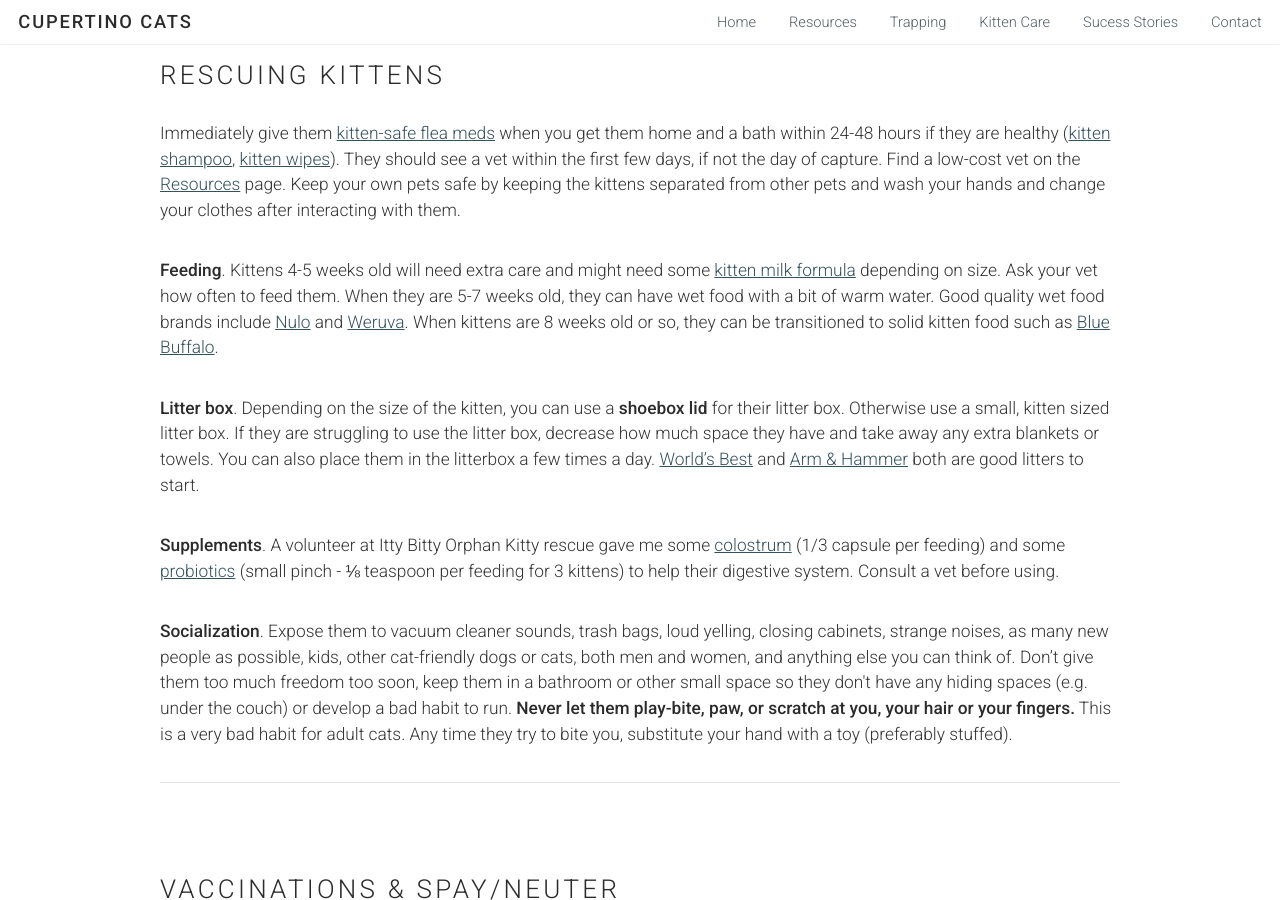
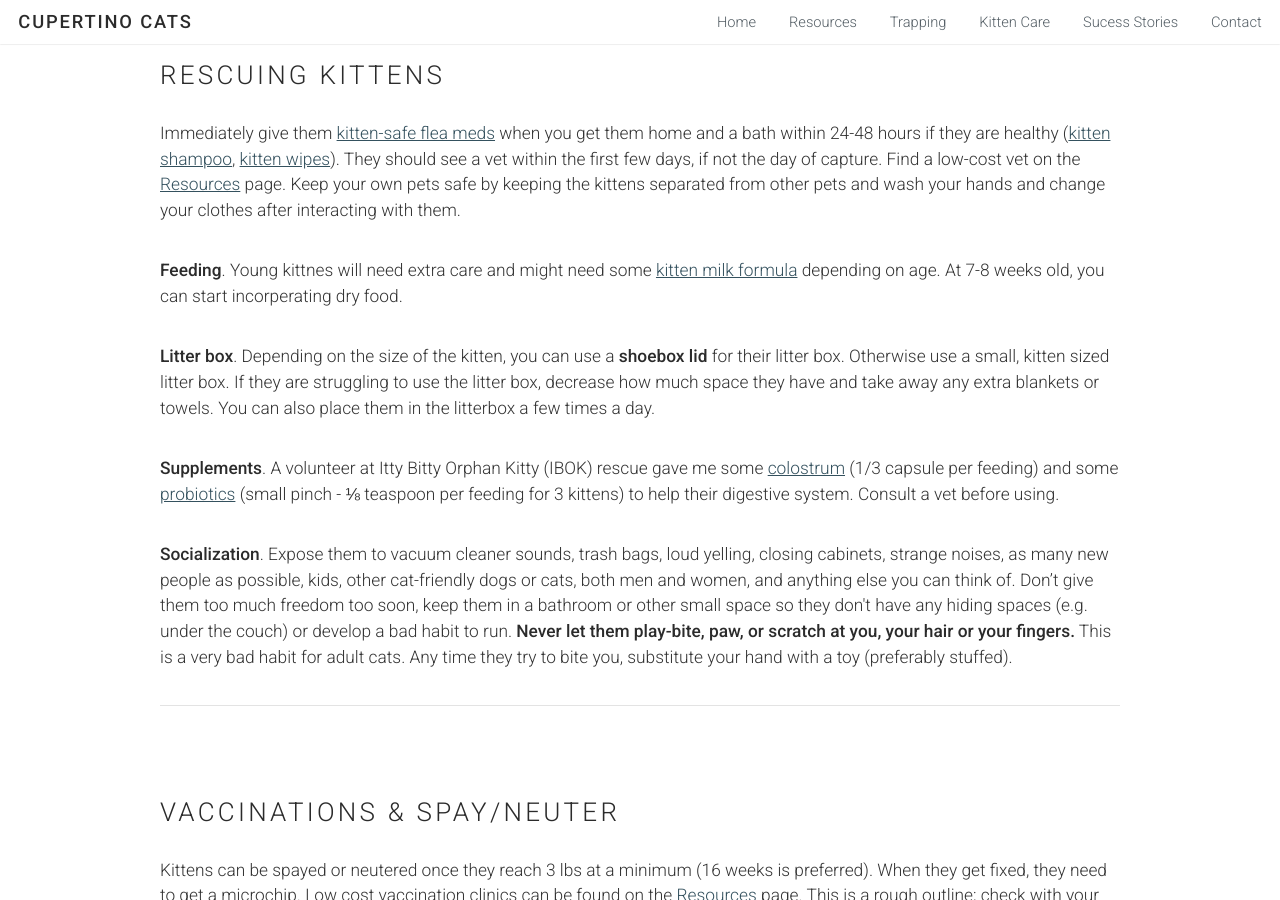
Before and after one commit to sunmeetsingh/bayareacats.github.io, a Jekyll site: the page built from kitten-care.html, in a window 1280 px wide and 900 px high, scrolled down 626 px. Built offline with Jekyll 4.4.1, drawn with Linux system fonts in a browser that asks for light colours.

Commit message:
Update kitten care

```diff
--- a/kitten-care.html
+++ b/kitten-care.html
@@ -25,11 +25,11 @@ layout: default
                 <h2>Rescuing Kittens</h2>
                 <p>Immediately give them <a target="_blank" href="https://www.chewy.com/advantage-ii-flea-treatment-kittens-2/dp/177399?utm_source=google-product&utm_medium=cpc&utm_campaign=hg&utm_content=Advantage%20II&utm_term=&gclid=CjwKCAjwm_P5BRAhEiwAwRzSO2PtmB3PXnfr6F9sCKFPFUnfU3igIF_pHUM5IbJsw6wfRLTlLsTqfRoCAgoQAvD_BwE">kitten-safe flea meds</a> when you get them home and a bath within 24-48 hours if they are healthy (<a target="_blank" href="https://www.amazon.com/Burts-Bees-Tearless-Shampoo-Buttermilk/dp/B01CCFPC08/ref=asc_df_B01CCFPC08/?tag=hyprod-20&linkCode=df0&hvadid=198060065450&hvpos=&hvnetw=g&hvrand=598128284885984113&hvpone=&hvptwo=&hvqmt=&hvdev=c&hvdvcmdl=&hvlocint=&hvlocphy=9032135&hvtargid=pla-348970884479&psc=1">kitten shampoo</a>, <a target="_blank" href="https://www.amazon.com/Burts-Bees-Cats-All-Natural-Reducing/dp/B01CCV8GUA/ref=sr_1_4?dchild=1&keywords=burts+bees+kitten&qid=1597433179&s=pet-supplies&sr=1-4">kitten wipes</a>). They should see a vet within the first few days, if not the day of capture. Find a low-cost vet on the <a href="resources#veterinary">Resources</a> page. Keep your own pets safe by  keeping the kittens separated from other pets and wash your hands and change your clothes after interacting with them.</p>
 
-                <p><b>Feeding</b>. Kittens 4-5 weeks old will need extra care and might need some <a target="_blank" href="https://www.chewy.com/petag-kmr-kitten-milk-replacer-liquid/dp/125394?utm_source=google-product&utm_medium=cpc&utm_campaign=f&utm_content=PetAg&utm_term=&gclid=Cj0KCQjw7Nj5BRCZARIsABwxDKLV-64XJbSSeSetwZ9YnulFFveKaY4RDfY76x5AiLblr5aCF_hh1vQaAucJEALw_wcB">kitten milk formula</a> depending on size. Ask your vet how often to feed them. When they are 5-7 weeks old, they can have wet food with a bit of warm water. Good quality wet food brands include <a target="_blank" href="https://www.amazon.com/dp/B06X15H5RH/ref=twister_B07SPH2T2B?_encoding=UTF8&psc=1">Nulo</a> and <a target="_blank" href="https://www.chewy.com/weruva-cats-in-kitchen-goldie-lox-3/dp/120532">Weruva</a>. When kittens are 8 weeks old or so, they can be transitioned to solid kitten food such as <a target="_blank" href="https://www.chewy.com/blue-buffalo-sensitive-stomach/dp/35921">Blue Buffalo</a>.</p>
+                <p><b>Feeding</b>. Young kittnes will need extra care and might need some <a target="_blank" href="https://www.chewy.com/petag-kmr-kitten-milk-replacer-liquid/dp/125394?utm_source=google-product&utm_medium=cpc&utm_campaign=f&utm_content=PetAg&utm_term=&gclid=Cj0KCQjw7Nj5BRCZARIsABwxDKLV-64XJbSSeSetwZ9YnulFFveKaY4RDfY76x5AiLblr5aCF_hh1vQaAucJEALw_wcB">kitten milk formula</a> depending on age. At 7-8 weeks old, you can start incorperating dry food.</p>
 
-                <p><b>Litter box</b>. Depending on the size of the kitten, you can use a <b>shoebox lid</b> for their litter box. Otherwise use a small, kitten sized litter box. If they are struggling to use the litter box, decrease how much space they have and take away any extra blankets or towels. You can also place them in the litterbox a few times a day. <a target="_blank" href="https://www.amazon.com/Worlds-Best-Cat-Litter-28-Pounds/dp/B009QJYBVK/ref=sr_1_2?dchild=1&keywords=world%27s+best&qid=1596735680&sr=8-2">World’s Best</a> and <a target="_blank" href="https://www.chewy.com/arm-hammer-litter-clump-seal-multi/dp/105866?utm_source=google-product&utm_medium=cpc&utm_campaign=hg&utm_content=Arm%20%26%20Hammer%20Litter&utm_term=&gclid=CjwKCAjw1K75BRAEEiwAd41h1EkvT6NkUCM7rua1_JNP5voeBkEm4y974ANeHYxK0GuQJbZDHbhKihoCyjcQAvD_BwE">Arm & Hammer</a> both are good litters to start.</p>
+                <p><b>Litter box</b>. Depending on the size of the kitten, you can use a <b>shoebox lid</b> for their litter box. Otherwise use a small, kitten sized litter box. If they are struggling to use the litter box, decrease how much space they have and take away any extra blankets or towels. You can also place them in the litterbox a few times a day.</p>
 
-                <p><b>Supplements</b>. A volunteer at Itty Bitty Orphan Kitty rescue gave me some <a target="_blank" href="https://www.amazon.com/Jarrow-Formulas-Colostrum-Gastroinestinal-Respiratory/dp/B0013OVTT8">colostrum</a> (1/3 capsule per feeding) and some <a target="_blank" href="https://www.amazon.com/Pet-Ultimates-Probiotics-Cats-Litterbox/dp/B00RKQF6QA/ref=sr_1_6?crid=8GMZ251N0L9V&dchild=1&keywords=pet+ultimates+probiotic+for+cats&qid=1597606190&sprefix=probiotics+for+cats+petul%2Caps%2C220&sr=8-6">probiotics</a> (small pinch - ⅛ teaspoon per feeding for 3 kittens) to help their digestive system. Consult a vet before using.</p>
+                <p><b>Supplements</b>. A volunteer at Itty Bitty Orphan Kitty (IBOK) rescue gave me some <a target="_blank" href="https://www.amazon.com/Jarrow-Formulas-Colostrum-Gastroinestinal-Respiratory/dp/B0013OVTT8">colostrum</a> (1/3 capsule per feeding) and some <a target="_blank" href="https://www.amazon.com/Pet-Ultimates-Probiotics-Cats-Litterbox/dp/B00RKQF6QA/ref=sr_1_6?crid=8GMZ251N0L9V&dchild=1&keywords=pet+ultimates+probiotic+for+cats&qid=1597606190&sprefix=probiotics+for+cats+petul%2Caps%2C220&sr=8-6">probiotics</a> (small pinch - ⅛ teaspoon per feeding for 3 kittens) to help their digestive system. Consult a vet before using.</p>
 
                 <p><b>Socialization</b>. Expose them to vacuum cleaner sounds, trash bags, loud yelling, closing cabinets, strange noises, as many new people as possible, kids, other cat-friendly dogs or cats, both men and women, and anything else you can think of. Don’t give them too much freedom too soon, keep them in a bathroom or other small space so they don't have any hiding spaces (e.g. under the couch) or develop a bad habit to run. <b>Never let them play-bite, paw, or scratch at you, your hair or your fingers.</b> This is a very bad habit for adult cats. Any time they try to bite you, substitute your hand with a toy (preferably stuffed).</p>
             </section>
```
